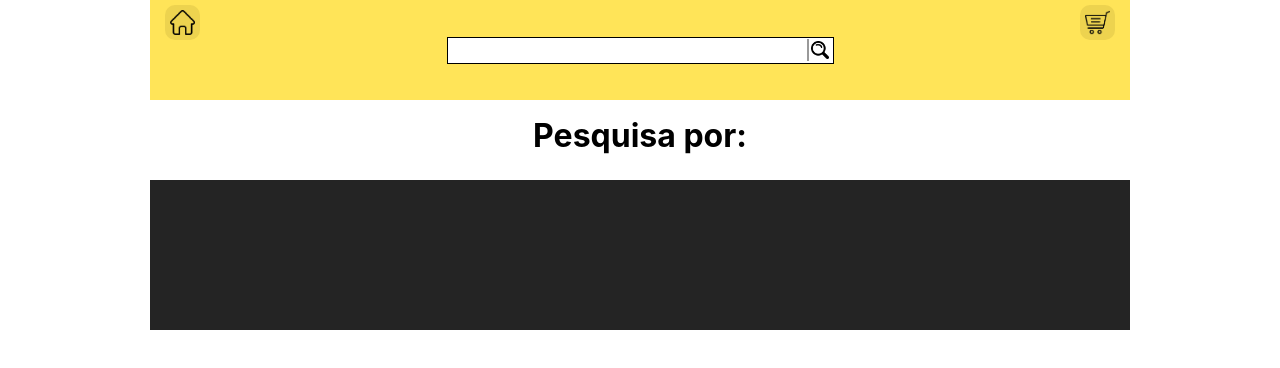
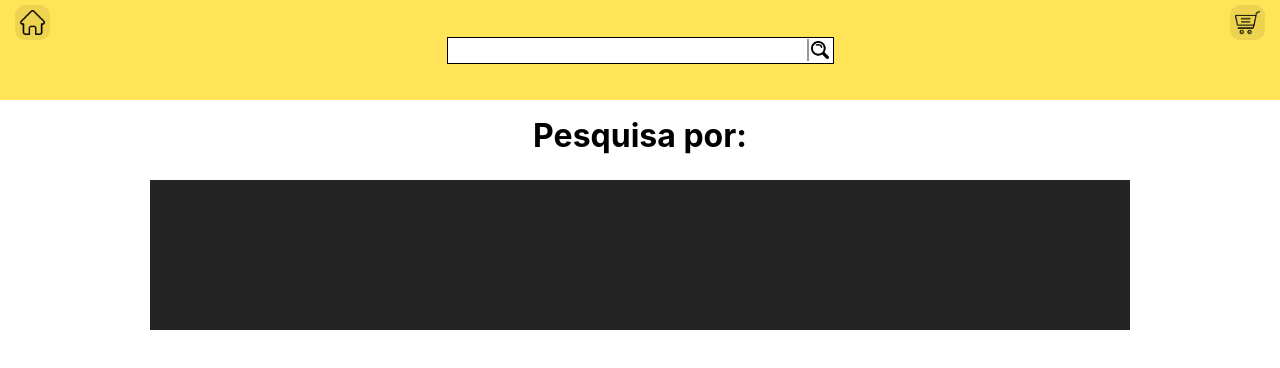
Before and after one commit to N1C0L4Ssilva/Catalogo3, an Angular app: page /Search in a window 1280 px wide. Shown: the top 368 px of the page. Built offline with nearby package versions, Linux system fonts and the light colour scheme.

Commit message:
Search bar in a Component

```diff
--- a/src/app/catalogo-client/catalogo-client.component.html
+++ b/src/app/catalogo-client/catalogo-client.component.html
@@ -6,14 +6,7 @@
     <title>CATALOGO ITENS</title>
 </head>
 <body>
-    <nav>
-        <div class="SearchBar">
-            <input #InputSearch type="text">
-            <img (click)="Pesquisar()" src="../../assets/Lupa.png" alt="">
-        </div>
-        <a href="" class="Carrinho"><img src="../../assets/Carrinho.png" alt=""></a>
-        <a href="" class="Home"><img src="../../assets/Home.png" alt=""></a>
-    </nav>
+    <app-search-bar></app-search-bar>
     <h3 class="TituloMarker">{{valorRecebido}}</h3>
     <section *ngFor="let Mrk of ITENS" class="Result">
         <h3 class="TituloMarker">{{Mrk.ID}}</h3>
--- a/src/app/catalogo-client/catalogo-client.component.ts
+++ b/src/app/catalogo-client/catalogo-client.component.ts
@@ -2,11 +2,11 @@ import { CommonModule } from "@angular/common";
 import {ConectDBService} from "../conect-db.service"
 import { Component, ElementRef, ViewChildren } from '@angular/core';
 import { ActivatedRoute, Router } from '@angular/router';
-
+import { SearchBarComponent } from "../search-bar/search-bar.component"
 @Component({
   selector: 'app-catalogo-client',
   standalone: true,
-  imports: [CommonModule],
+  imports: [CommonModule,SearchBarComponent],
   templateUrl: './catalogo-client.component.html',
   styleUrl: './catalogo-client.component.css'
 })
@@ -44,7 +44,4 @@ export class CATALOGOCLIENTComponent {
       })
     }
   }
-  Pesquisar(){
-    console.log(this.InputSearch.nativeElement)
-  }
 }
--- a/src/app/catalogo-marcadores-cliente/catalogo-marcadores-cliente.component.css
+++ b/src/app/catalogo-marcadores-cliente/catalogo-marcadores-cliente.component.css
@@ -15,59 +15,6 @@ body{
     overflow-x: hidden;
 }
 .main{width: 100vw;}
-
-/* NAV BAR */
-nav{
-    height:100px;
-    background-color: #FFE458;
-    display: flex;
-    justify-content: center;
-    align-items: center;
-    position: relative
-}
-nav .SearchBar{position: relative;}
-nav .SearchBar input{
-    outline: none;
-    width: 350px;
-    height: 25px;
-    padding: 0 30px 0 5px;
-    border: 1px solid #000000;
-}
-nav .SearchBar img{
-    position: absolute;
-    width: 18px;
-    height: 18px;
-    padding: 2px;
-    border-left: 2px solid #999999;
-    top: 2.5px;
-    right:2.5px;
-}
-nav .Carrinho img{
-    width: 100%;
-    height: 100%;
-}
-nav .Carrinho{
-    width: 25px;
-    height: 25px;
-    position: absolute;
-    top: 5px;right: 15px;
-    padding: 5px;
-    border-radius: 10px;
-    background-color: #edd34f;
-}
-nav .Home img{
-    width: 100%;
-    height: 100%;
-}
-nav .Home{
-    width: 25px;
-    height: 25px;
-    position: absolute;
-    top: 5px;left: 15px;
-    padding: 5px;
-    border-radius: 10px;
-    background-color: #edd34f;
-}
 
 .Catalogo,.CardNews, nav, footer{
     width: calc(100% - 300px);
--- a/src/app/catalogo-marcadores-cliente/catalogo-marcadores-cliente.component.html
+++ b/src/app/catalogo-marcadores-cliente/catalogo-marcadores-cliente.component.html
@@ -6,14 +6,7 @@
     <title>CATALOGO MARKER</title>
 </head>
 <body>
-    <nav>
-        <div class="SearchBar">
-            <input #InputSearch type="text">
-            <img (click)="Pesquisar()" src="../../assets/Lupa.png" alt="">
-        </div>
-        <a href="" class="Carrinho"><img src="../../assets/Carrinho.png" alt=""></a>
-        <a href="" class="Home"><img src="../../assets/Home.png" alt=""></a>
-    </nav>
+    <app-search-bar></app-search-bar>
     <div class="Catalogo">
         <div class="MarkerCatalogo">
             <span class="TextoMarcador"> MARCADORES </span>
--- a/src/app/catalogo-marcadores-cliente/catalogo-marcadores-cliente.component.ts
+++ b/src/app/catalogo-marcadores-cliente/catalogo-marcadores-cliente.component.ts
@@ -3,12 +3,12 @@ import {ConectDBService} from "../conect-db.service"
 import { Component, ElementRef, NO_ERRORS_SCHEMA, ViewChild } from '@angular/core';
 import { Router } from '@angular/router';
 
-// import { CardMarcadoresComponent } from "../Templates/card-marcadores/card-marcadores.component"
+import { SearchBarComponent } from "../search-bar/search-bar.component"
 @Component({
   selector: 'app-catalogo-marcadores-cliente',
   standalone: true,
   schemas:[NO_ERRORS_SCHEMA],
-  imports: [CommonModule],
+  imports: [CommonModule,SearchBarComponent],
   templateUrl: './catalogo-marcadores-cliente.component.html',
   styleUrls: ['./catalogo-marcadores-cliente.component.css']
 })
@@ -32,10 +32,4 @@ export class CATALOGOMARCADORESCLIENTEComponent {
   Encaminhar(I:string){
     this.router.navigate(['/Catalogo',{MARKER:I}]);
   }
-  Pesquisar(){
-    const Txt:string|null=this.InputSearch.nativeElement.value
-    if(Txt!=null && Txt!=""){
-      this.router.navigate(['/Search',{Search:Txt}]);
-    }
-  }
 }
--- a/src/app/catalogo-search/catalogo-search.component.html
+++ b/src/app/catalogo-search/catalogo-search.component.html
@@ -6,14 +6,7 @@
     <title>CATALOGO SEARCH</title>
 </head>
 <body>
-    <nav>
-        <div class="SearchBar">
-            <input #InputSearch type="text">
-            <img (click)="Pesquisar()" src="../../assets/Lupa.png" alt="">
-        </div>
-        <a href="" class="Carrinho"><img src="../../assets/Carrinho.png" alt=""></a>
-        <a href="" class="Home"><img src="../../assets/Home.png" alt=""></a>
-    </nav>
+    <app-search-bar></app-search-bar>
     <h3 class="TituloMarker">Pesquisa por: {{valorRecebido}}</h3>
     <section *ngFor="let Mrk of ITENS" class="Result">
         <h3 class="TituloMarker">{{Mrk.ID}}</h3>
--- a/src/app/catalogo-search/catalogo-search.component.ts
+++ b/src/app/catalogo-search/catalogo-search.component.ts
@@ -3,10 +3,12 @@ import { ConectDBService } from '../conect-db.service';
 import { ActivatedRoute, Route, Router } from '@angular/router';
 import { CommonModule } from '@angular/common';
 
+import { SearchBarComponent } from "../search-bar/search-bar.component"
+
 @Component({
   selector: 'app-catalogo-search',
   standalone: true,
-  imports: [CommonModule],
+  imports: [CommonModule,SearchBarComponent],
   templateUrl: './catalogo-search.component.html',
   styleUrl: './catalogo-search.component.css'
 })
@@ -41,8 +43,4 @@ export class CATALOGOSEARCHComponent {
       })
     }
   }
-  Pesquisar(){
-    console.log(this.InputSearch.nativeElement)
-
-  }
 }
--- /dev/null
+++ b/src/app/search-bar/search-bar.component.css
@@ -0,0 +1,51 @@
+nav{
+    height:100px;
+    background-color: #FFE458;
+    display: flex;
+    justify-content: center;
+    align-items: center;
+    position: relative
+}
+nav .SearchBar{position: relative;}
+nav .SearchBar input{
+    outline: none;
+    width: 350px;
+    height: 25px;
+    padding: 0 30px 0 5px;
+    border: 1px solid #000000;
+}
+nav .SearchBar img{
+    position: absolute;
+    width: 18px;
+    height: 18px;
+    padding: 2px;
+    border-left: 2px solid #999999;
+    top: 2.5px;
+    right:2.5px;
+}
+nav .Carrinho img{
+    width: 100%;
+    height: 100%;
+}
+nav .Carrinho{
+    width: 25px;
+    height: 25px;
+    position: absolute;
+    top: 5px;right: 15px;
+    padding: 5px;
+    border-radius: 10px;
+    background-color: #edd34f;
+}
+nav .Home img{
+    width: 100%;
+    height: 100%;
+}
+nav .Home{
+    width: 25px;
+    height: 25px;
+    position: absolute;
+    top: 5px;left: 15px;
+    padding: 5px;
+    border-radius: 10px;
+    background-color: #edd34f;
+}
--- /dev/null
+++ b/src/app/search-bar/search-bar.component.html
@@ -0,0 +1,8 @@
+<nav>
+    <div class="SearchBar">
+        <input #InputSearch id="InputSearch" type="text">
+        <img (click)="Pesquisar()" src="../../assets/Lupa.png" alt="">
+    </div>
+    <a href="" class="Carrinho"><img src="../../assets/Carrinho.png" alt=""></a>
+    <a href="" class="Home"><img src="../../assets/Home.png" alt=""></a>
+</nav>
--- /dev/null
+++ b/src/app/search-bar/search-bar.component.ts
@@ -0,0 +1,24 @@
+import { Component, ElementRef, ViewChild} from '@angular/core';
+import { Router } from '@angular/router';
+
+@Component({
+  selector: 'app-search-bar',
+  standalone: true,
+  imports: [],
+  templateUrl: './search-bar.component.html',
+  styleUrls: ['./search-bar.component.css']
+})
+export class SearchBarComponent {
+  @ViewChild('InputSearch') InputSearch: ElementRef;
+  private router:Router=new Router()
+  constructor( IptSrc: ElementRef){this.InputSearch=IptSrc}
+  Pesquisar(){
+    const Txt:string|null=this.InputSearch.nativeElement.value
+    if(Txt!=null && Txt!=""){
+      this.router.navigate(['/Search',{Search:Txt}]);
+    }
+  }
+  Test(){
+    console.log("AA")
+  }
+}
--- a/src/index.html
+++ b/src/index.html
@@ -5,7 +5,6 @@
   <title>FEAngularProjeto</title>
   <base href="/">
   <meta name="viewport" content="width=device-width, initial-scale=1">
-  <link rel="icon" type="image/x-icon" href="favicon.ico">
 </head>
 <body>
   <app-root></app-root>
```
Also changed, not shown: 1 other file (tests, documents, lock files or other folders).
